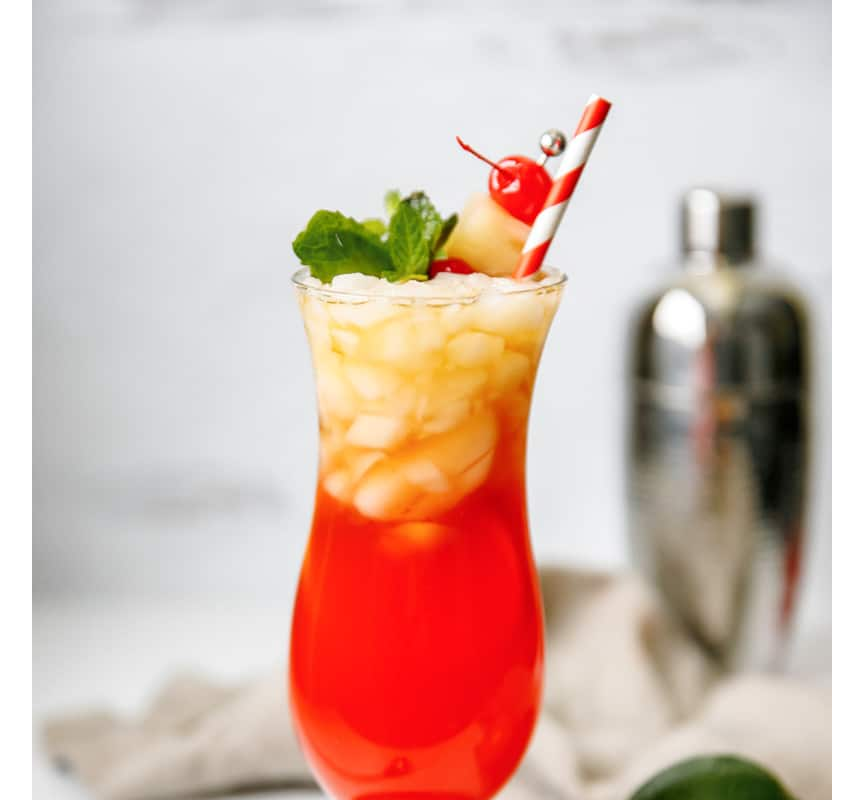
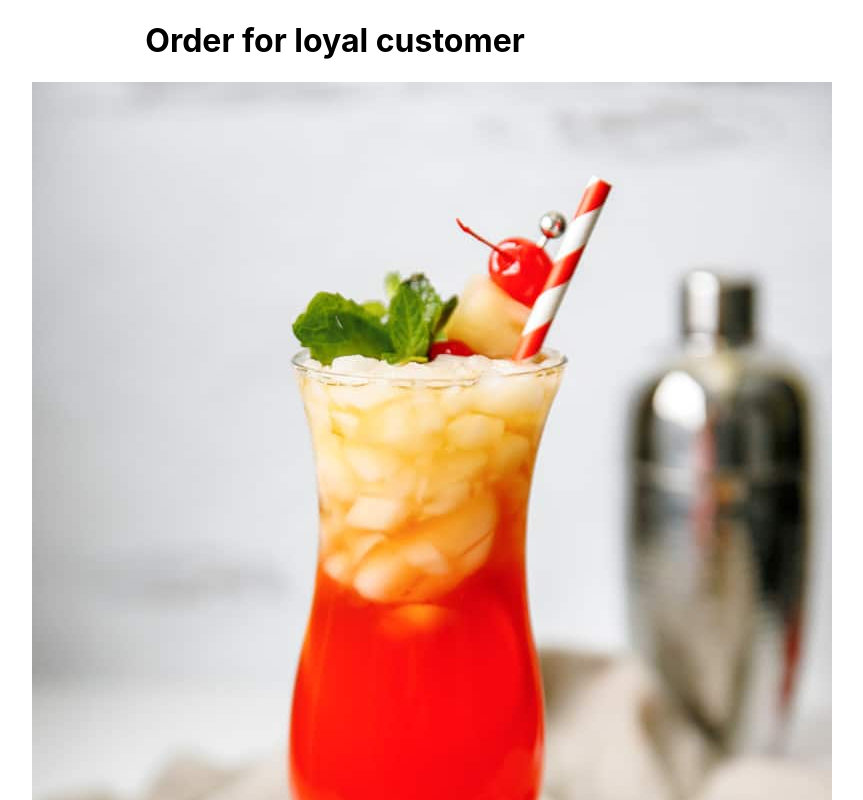
Before and after one commit to CarolynnFleming/food-order, a React (Create React App) app: page / in a window 1280 px wide. Shown: the top 800 px of the page, without its empty margins (305-1168 px from the left). Built offline with nearby package versions, Linux system fonts and the light colour scheme.

Commit message:
wrote order for

```diff
--- a/src/App.js
+++ b/src/App.js
@@ -11,6 +11,7 @@ function App() {
   const [orderName, theOrderName] = useState('loyal customer');
   return (
     <div className="App">
+      <h1>Order for {orderName}</h1>
       <DishImages dishId={dishId} beverageId={beverageId} sideDishId={sideDishId}/>
     </div>
   );
```
